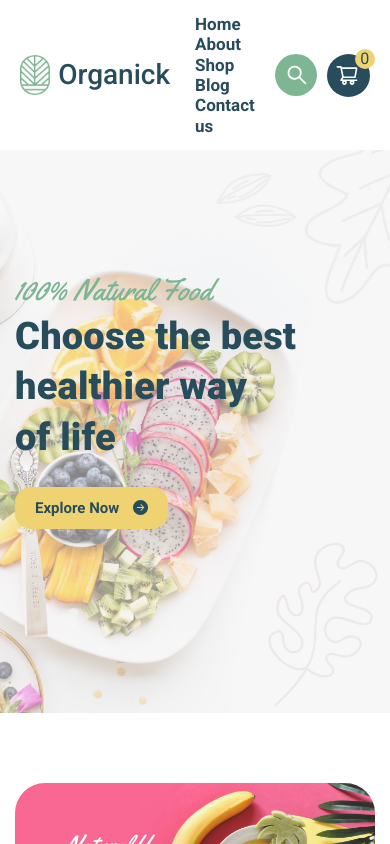
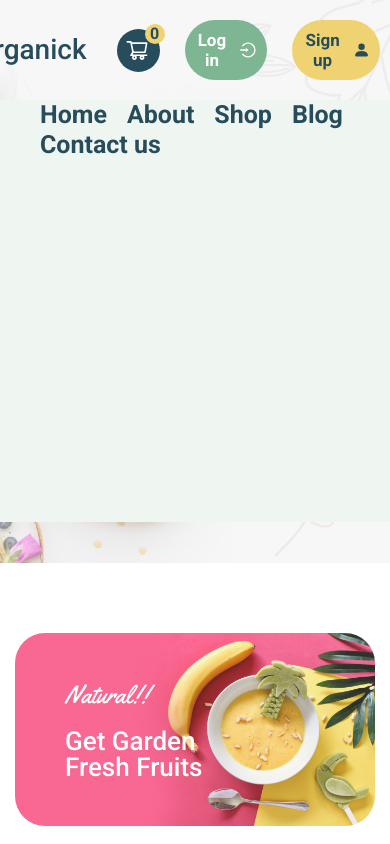
Before and after one commit to hasan-hasanzade/ecommerce-mern-front, a React (Create React App) app: page / in a window 390 px wide. Shown: the top 844 px of the page. Built offline with nearby package versions, Linux system fonts and the light colour scheme.

Commit message:
navbar changed

```diff
--- a/src/components/HeroSection/herosection.module.scss
+++ b/src/components/HeroSection/herosection.module.scss
@@ -14,7 +14,7 @@
 
 
 .body {
-   padding: 254px 0px 291px 0px;
+   padding: 314px 0px 291px 0px;
    position: relative;
    z-index: 2;
    max-width: 500px;
--- a/src/components/Navbar/Navbar.jsx
+++ b/src/components/Navbar/Navbar.jsx
@@ -1,47 +1,101 @@
 import React from 'react';
-import logo from '../../assets/img/logo.png'
+import logo from '../../assets/img/logo.png';
 import { AiOutlineSearch, AiOutlineShoppingCart, AiOutlineLogin } from 'react-icons/ai';
+import { BsFillPersonFill } from 'react-icons/bs';
 
-import styles from './navbar.module.scss'
+import styles from './navbar.module.scss';
 
 const Header = () => {
+  const [navbar, setNavbar] = React.useState(false);
+  const [isOpen, setIsOpen] = React.useState(false);
+
+  const changeNav = () => {
+    if (window.scrollY >= 150) {
+      setNavbar(true);
+    } else {
+      setNavbar(false);
+    }
+  };
+
+  window.addEventListener('scroll', changeNav);
+
+  const handleBurger = () => {
+    setIsOpen(!isOpen);
+  };
+
   return (
-    <div className={styles.header}>
+    <div className={navbar ? styles['header-scroll'] : styles['header']}>
       <div className={styles.body}>
         <div className={styles.logo}>
           <img className={styles.image} src={logo} alt="logo" />
           <div className={styles.text}>Organick</div>
         </div>
         <nav className={styles.nav}>
-            <ul className={styles.menu}>
-               <li className={styles.list}><a className={styles.item} href="/">Home</a></li>
-               <li className={styles.list}><a className={styles.item} href="/about">About</a></li>
-               <li className={styles.list}><a className={styles.item} href="/shop">Shop</a></li>
-               <li className={styles.list}><a className={styles.item} href="/services">Blog</a></li>
-               <li className={styles.list}><a className={styles.item} href="/blogs">Contact us</a></li>
+          <ul className={isOpen ? styles['menu-active'] : styles['menu']}>
+            <li className={styles.list}>
+              <a className={styles.item} href="/">
+                Home
+              </a>
+            </li>
+            <li className={styles.list}>
+              <a className={styles.item} href="/about">
+                About
+              </a>
+            </li>
+            <li className={styles.list}>
+              <a className={styles.item} href="/shop">
+                Shop
+              </a>
+            </li>
+            <li className={styles.list}>
+              <a className={styles.item} href="/services">
+                Blog
+              </a>
+            </li>
+            <li className={styles.list}>
+              <a className={styles.item} href="/blogs">
+                Contact us
+              </a>
+            </li>
           </ul>
         </nav>
         <div className={styles.bar}>
-            <div className={styles.search}>
+          {/* <div className={styles.search}>
             <button className={styles.search_icon}><AiOutlineSearch className={styles.aiout} color="white" size={24} /></button>
                <form className={styles.form}>
                   <input className={styles.input} type="text" />
                   <button className={styles.button}><AiOutlineSearch className={styles.aiout} color="white" size={24} /></button>
                </form>
-            </div>
+            </div> */}
           <div className={styles.cart}>
             <button className={styles.outcart}>
               <AiOutlineShoppingCart className={styles.shopping} color="white" size={24} />
               <span>0</span>
             </button>
           </div>
-            {/* <a href='#' className={styles.login}>
-               <button>Login<AiOutlineLogin className={styles.aiout} ai size={24} /></button>
-            </a> */}
+          <a href="#" className={styles.login}>
+            <button>
+              Log in
+              <AiOutlineLogin className={styles.aiout} ai size={24} />
+            </button>
+          </a>
+          <a href="#" className={styles.sign}>
+            <button>
+              Sign up
+              <BsFillPersonFill className={styles.aiout} ai size={24} />
+            </button>
+          </a>
+          <div className={styles.burger_wrap}>
+            <div
+              onClick={handleBurger}
+              className={isOpen ? styles['burger-open'] : styles['burger']}>
+              <span></span>
             </div>
           </div>
         </div>
-  )
-}
+      </div>
+    </div>
+  );
+};
 
-export default Header
+export default Header;
--- a/src/components/Navbar/navbar.module.scss
+++ b/src/components/Navbar/navbar.module.scss
@@ -1,17 +1,48 @@
 @use '../../scss/global' as *;
 
 .header {
+  position: fixed;
   width: 100%;
+  top: 0;
+  left: 0;
+  z-index: 50;
   padding: 0 150px;
-   @media(max-width: 1500px) {
+  @media (max-width: 1500px) {
     padding: 0 70px;
+
   }
-   @media(max-width: 1260px) {
+  @media (max-width: 1260px) {
     padding: 0 30px;
+  }
+  @media (max-width: $tablet) {
+   min-height: 100px;
  }
   min-height: 150px;
   display: flex;
   align-items: center;
+  transition: all 0.5s ease;
+}
+
+.header-scroll {
+  position: fixed;
+  width: 100%;
+  top: 0;
+  left: 0;
+  z-index: 50;
+  padding: 0 150px;
+  @media (max-width: 1500px) {
+    padding: 0 70px;
+  }
+  @media (max-width: 1260px) {
+    padding: 0 30px;
+  }
+  display: flex;
+  align-items: center;
+  min-height: 100px;
+  background-color: #eff6f1;
+  transition: all 0.5s ease;
+  box-shadow: 0 1px 1px rgba(0, 0, 0, 0.06), 0 2px 2px rgba(0, 0, 0, 0.06),
+    0 4px 4px rgba(0, 0, 0, 0.06), 0 8px 8px rgba(0, 0, 0, 0.06);
 }
 
 .body {
@@ -20,6 +51,7 @@
   justify-content: center;
   padding: rem(10) 0;
   align-items: center;
+  position: relative;
 }
 
 .logo {
@@ -30,7 +62,7 @@
 .image {
   width: 37px;
   height: 54px;
-   @media(max-width: 1260px) {
+  @media (max-width: 1260px) {
     width: 30px;
     height: 40px;
   }
@@ -40,7 +72,7 @@
   font-size: rem(38);
   line-height: calc(44 / 38 * 100%);
   margin-left: 8px;
-   @media(max-width: 1260px) {
+  @media (max-width: 1260px) {
     font-size: rem(28);
   }
 }
@@ -48,10 +80,10 @@
 .nav {
   padding-left: 150px;
 
-   @media(max-width: 1500px) {
+  @media (max-width: 1500px) {
     padding-left: 50px;
   }
-   @media(max-width: 1080px) {
+  @media (max-width: 1080px) {
     padding-left: 25px;
   }
 }
@@ -68,22 +100,20 @@
   font-size: rem(20);
   line-height: calc(24 / 20 * 100%);
   font-weight: 700;
-   @media(max-width: 1260px) {
+  @media (max-width: 1260px) {
     font-size: rem(17);
   }
-
 }
-
 
 .bar {
   display: flex;
   align-items: center;
-   // justify-content: center;
+  gap: 25px;
   padding-left: 130px;
-   @media(max-width: 1500px) {
+  @media (max-width: 1500px) {
     padding-left: 50px;
   }
-   @media(max-width: 1080px) {
+  @media (max-width: 1080px) {
     padding-left: 20px;
   }
 
@@ -92,12 +122,12 @@
   justify-content: flex-end;
 }
 
-.search {
-   flex: 0 1 376px;
-   @media (max-width: $tablet) {
-      flex: 0 0 0;
-   }
-}
+// .search {
+//    flex: 0 1 376px;
+//    @media (max-width: $tablet) {
+//       flex: 0 0 0;
+//    }
+// }
 
 .input {
   width: 100%;
@@ -120,19 +150,18 @@
   border-radius: 50%;
 }
 
-.search_icon {
-   color: #000;
-   width: 42px;
-   height: 42px;
-   right: 3px;
-   top: 2.5px;
-   background-color: $primaryGreen;
-   border-radius: 50%;
-   @media (min-width: $tablet) {
-      display: none;
-   }
-}
-
+// .search_icon {
+//    color: #000;
+//    width: 42px;
+//    height: 42px;
+//    right: 3px;
+//    top: 2.5px;
+//    background-color: $primaryGreen;
+//    border-radius: 50%;
+//    @media (min-width: $tablet) {
+//       display: none;
+//    }
+// }
 
 .form {
   position: relative;
@@ -145,7 +174,7 @@
     z-index: 5;
     opacity: 0;
     visibility: hidden;
-      transition: all .3s ease;
+    transition: all 0.3s ease;
   }
   // &::after {
   //    content: "";
@@ -179,7 +208,6 @@
     border-radius: 50%;
     background-color: $primaryYellow;
   }
-
 }
 
 .shopping {
@@ -204,23 +232,152 @@
 // }
 
 .login {
-   padding-left: 30px;
-   font-weight: 600;
+  padding: 10px;
+  border-radius: 30px;
+  font-weight: 900;
   font-size: rem(18);
-   @media(max-width: 1260px) {
+  color: #fff;
+  @media (max-width: 1260px) {
     font-size: rem(17);
   }
-   @media(max-width: 1080px) {
+  @media (max-width: 1080px) {
     padding-left: 10px;
   }
+  background-color: $primaryGreen;
+}
+.sign {
+  padding: 10px;
+  border-radius: 30px;
+  font-weight: 900;
+  font-size: rem(18);
+  color: $textBlue;
+  text-transform: uppercase;
+  @media (max-width: 1260px) {
+    font-size: rem(17);
+  }
+  @media (max-width: 1080px) {
+    padding-left: 10px;
+  }
+  background-color: $primaryYellow;
 }
 
 button {
   display: flex;
   align-items: center;
   text-align: center;
+  font-weight: 700;
 }
 
 .aiout {
   margin-left: 10px;
 }
+
+@media (max-width: $tablet) {
+  .burger {
+    display: block;
+    position: relative;
+    width: 20px;
+    height: 14px;
+    &::before {
+      content: '';
+      background-color: #fff;
+      position: absolute;
+      width: 100%;
+      height: 2px;
+      left: 0;
+      top: 0;
+      transition: all .3s ease;
+    }
+    &::after {
+      content: '';
+      background-color: #fff;
+      position: absolute;
+      width: 100%;
+      height: 2px;
+      left: 0;
+      bottom: 0;
+      transition: all .3s ease;
+    }
+    span {
+      position: absolute;
+      background-color: #fff;
+      width: 100%;
+      height: 2px;
+      left: 0;
+      top: 6px;
+      transition: all .3s ease;
+    }
+  }
+  .nav {
+   position: fixed;
+   top: 100px;
+   left: 0;
+   width: 100%;
+   height: 50%;
+   background-color: #eff6f1;
+   z-index: 2;
+   align-items: flex-start;
+   justify-content: center ;
+   flex-direction: column;
+   gap: 20px;
+   padding-left: 40px;
+   transition: all .3s ease;
+  }
+  .item {
+   font-size: 25px;
+
+  }
+  .burger_wrap {
+   padding: 14px;
+   border-radius: 50%;
+   background-color: $textBlue;
+  }
+  .burger-open {
+   display: block;
+   position: relative;
+   width: 20px;
+   height: 14px;
+   &::before {
+     content: '';
+     background-color: #fff;
+     position: absolute;
+     width: 100%;
+     height: 2px;
+     left: 0;
+     top: 0;
+     transition: all .3s ease;
+   }
+   &::after {
+     content: '';
+     background-color: #fff;
+     position: absolute;
+     width: 100%;
+     height: 2px;
+     left: 0;
+     bottom: 0;
+     transition: all .3s ease;
+   }
+   span {
+     position: absolute;
+     background-color: #fff;
+     width: 100%;
+     height: 2px;
+     left: 0;
+     top: 9px;
+     transition: all .3s ease;
+   }
+ }
+}
+
+.burger-open span {
+   transform: scale(0);
+}
+
+.burger-open::before {
+   transform: rotate(45deg);
+   top: 6px;
+}
+.burger-open::after {
+   transform: rotate(-45deg);
+   bottom: 6px;
+}
```
Also changed, not shown: 1 other file (tests, documents, lock files or other folders). Lines whose indentation alone changed are shown as unchanged.
